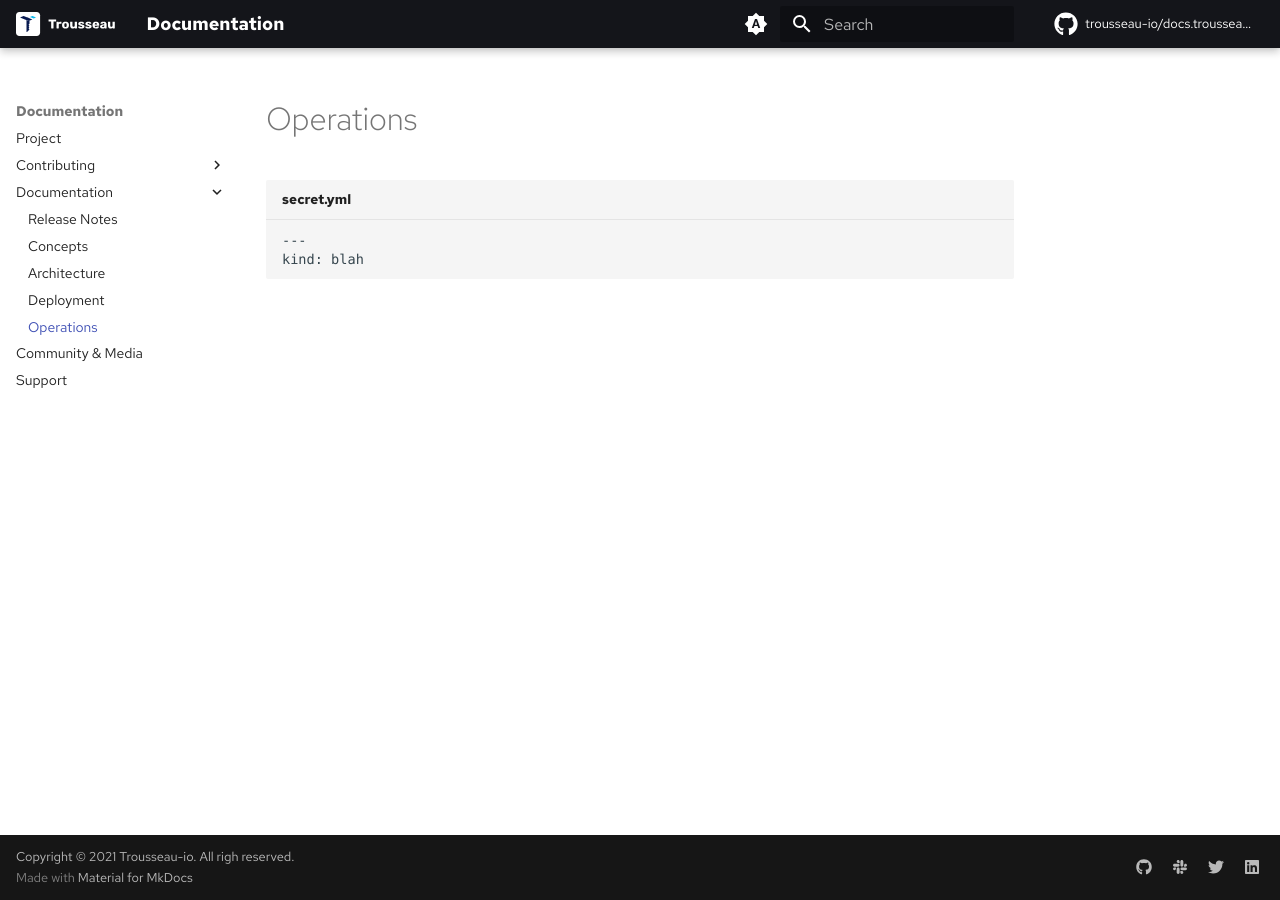
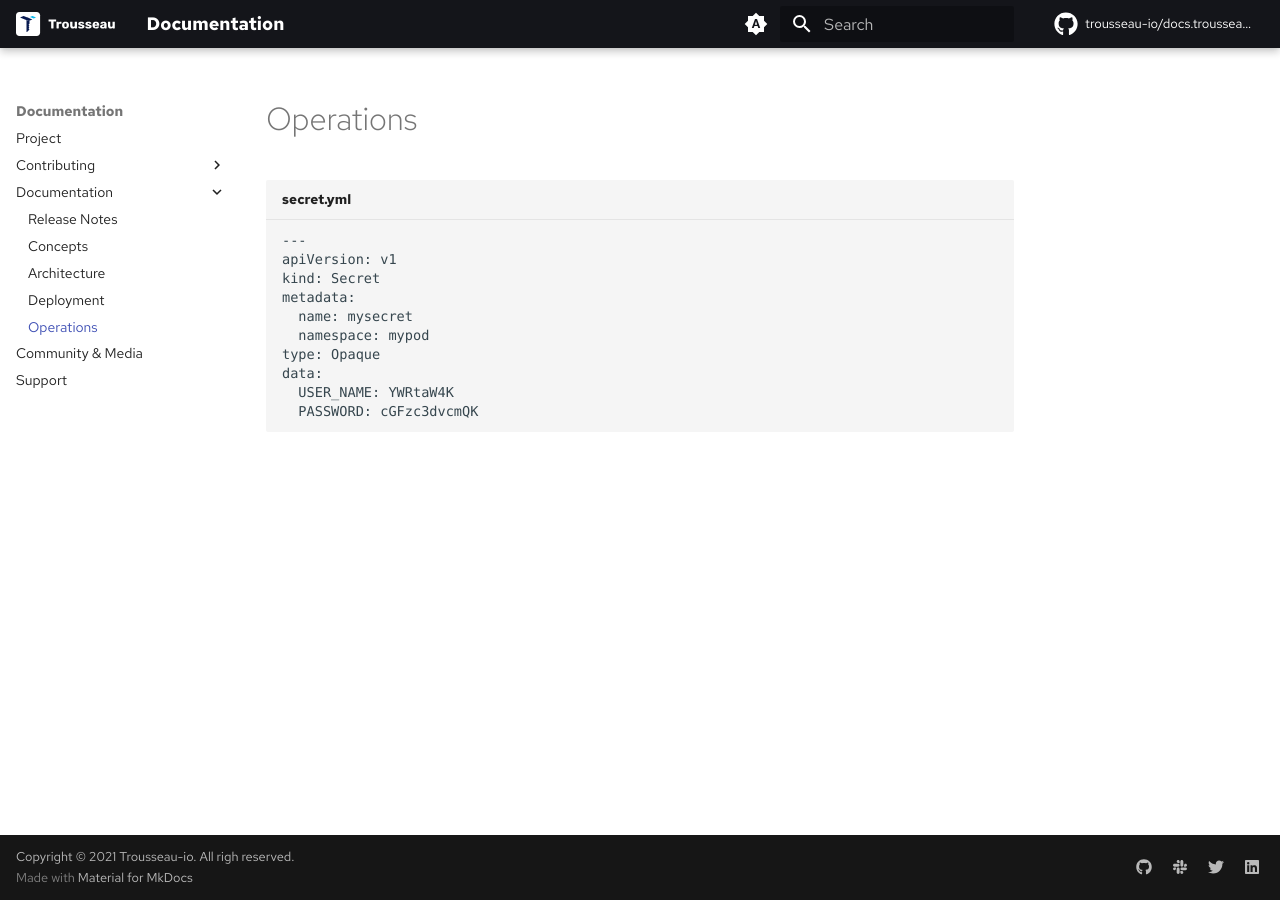
Before and after one commit to Trousseau-io/docs.trousseau.io, an MkDocs documentation site: the page built from docs/trousseau/operations.md, in a window 1280 px wide. Built offline with MkDocs 1.6.1 and Material for MkDocs 9.7.7, drawn with Linux system fonts in a browser that asks for light colours; some web fonts are replaced; comment, search, counter and statistics services are not loaded.

Commit message:
Update secret.yml

```diff
--- a/docs/trousseau/files/secret.yml
+++ b/docs/trousseau/files/secret.yml
@@ -1,2 +1,10 @@
 ---
-kind: blah
+apiVersion: v1
+kind: Secret
+metadata:
+  name: mysecret
+  namespace: mypod
+type: Opaque
+data:
+  USER_NAME: YWRtaW4K
+  PASSWORD: cGFzc3dvcmQK
```
